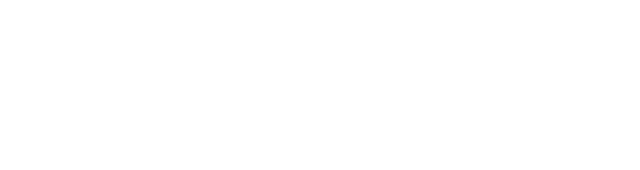
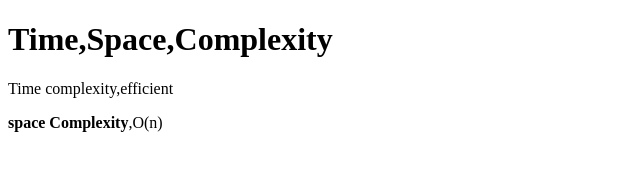
Before and after one commit to acciojob/time-and-space-complexity-Saurabhgawade, a website: page main.html in a window 1280 px wide. Shown: the whole page, without its empty margins (0-640 px from the left). Drawn offline with Linux system fonts and the light colour scheme.

Commit message:
created a submission

```diff
--- a/main.html
+++ b/main.html
@@ -10,6 +10,9 @@
 	<!-- the entire body must be written by student -->
     <script type="text/javascript" src="./script.js">
 </script>
+	<h1>Time,Space,Complexity</h1>
+	<p>Time complexity,efficient</p>
+	<p><b>space Complexity</b>,O(n)</p>
 
 </body>
 
```
